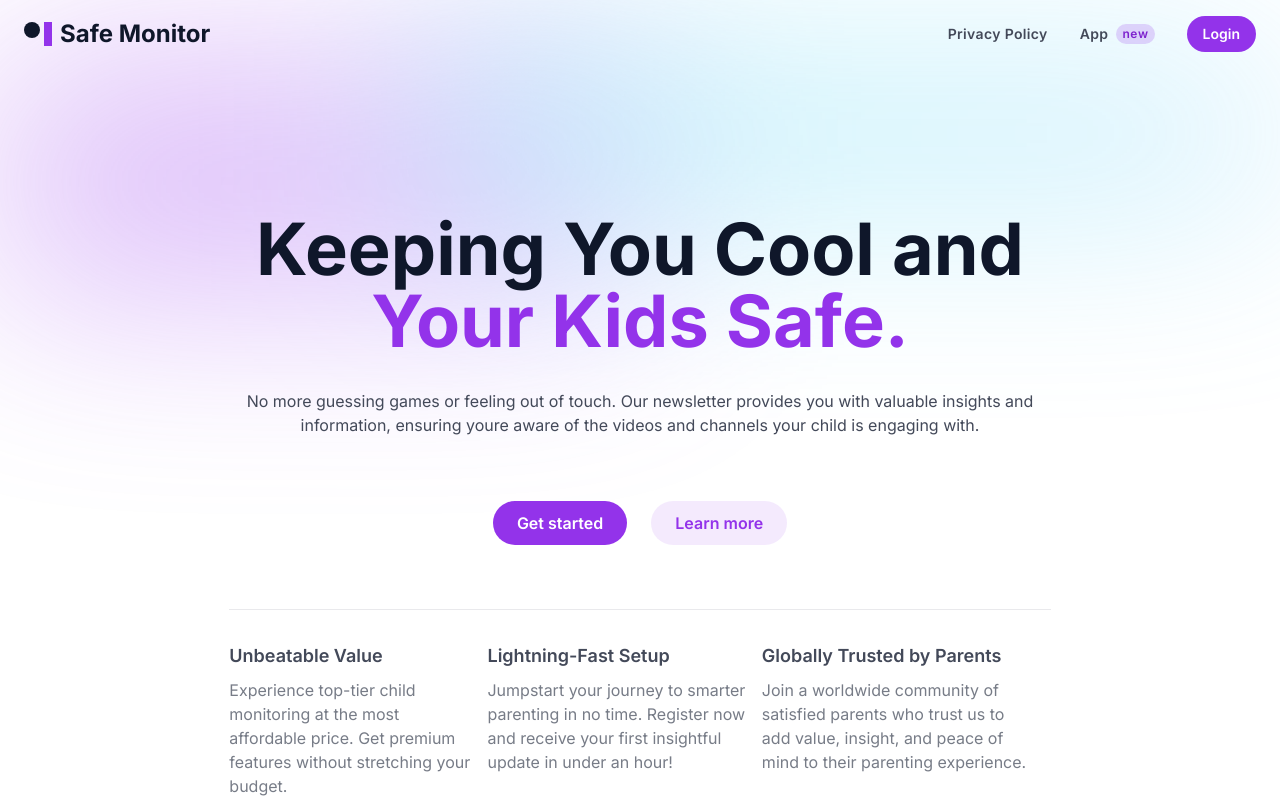
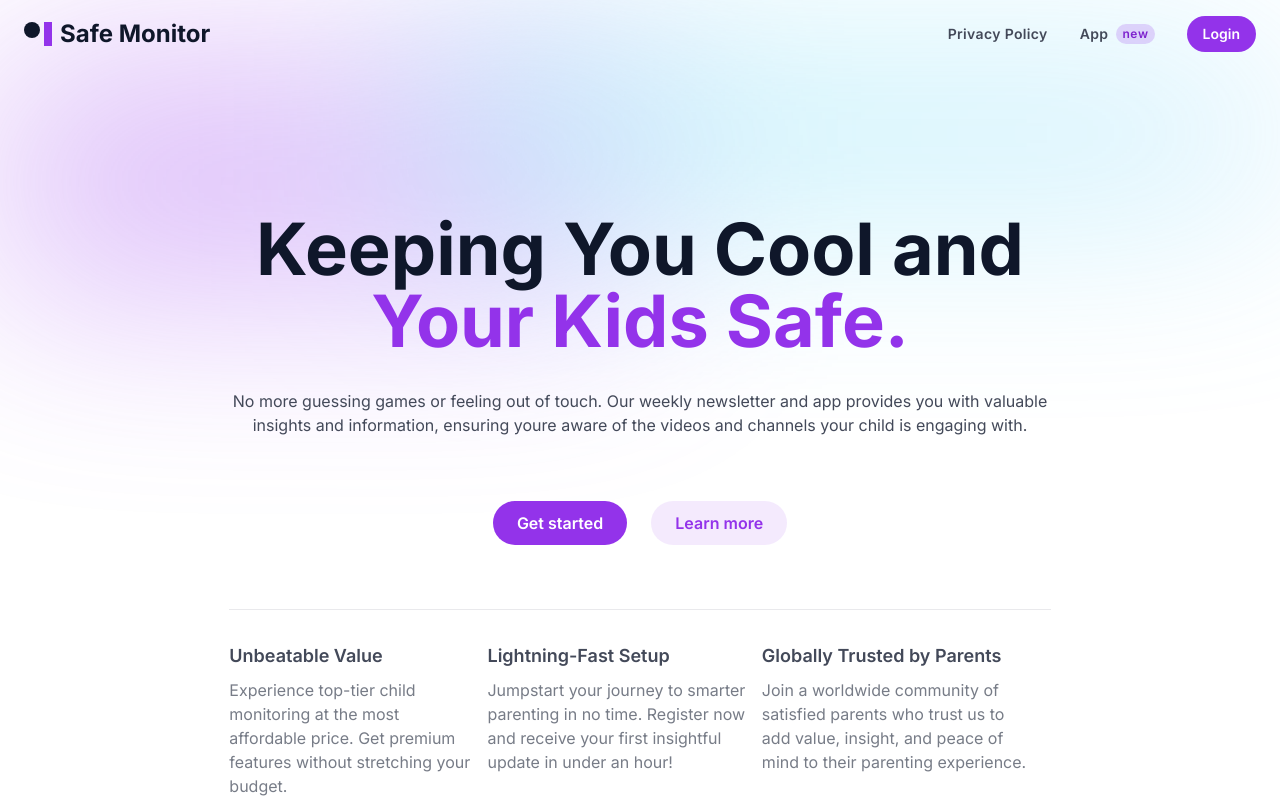
Before and after one commit to PhatStraw/safe-monitor, a Next.js app: page / in a window 1280 px wide. Shown: the top 800 px of the page. Built offline with nearby package versions, Linux system fonts and the light colour scheme; no server answers.

Commit message:
analytics

```diff
--- a/components/HomeHero.js
+++ b/components/HomeHero.js
@@ -21,7 +21,7 @@ export default function HomeHero() {
                 </span>
               </h1>
               <p className="mt-8 text-gray-700 dark:text-gray-300">
-                No more guessing games or feeling out of touch. Our newsletter
+                No more guessing games or feeling out of touch. Our weekly newsletter and app
                 provides you with valuable insights and information, ensuring
                 youre aware of the videos and channels your child is engaging
                 with.
```
